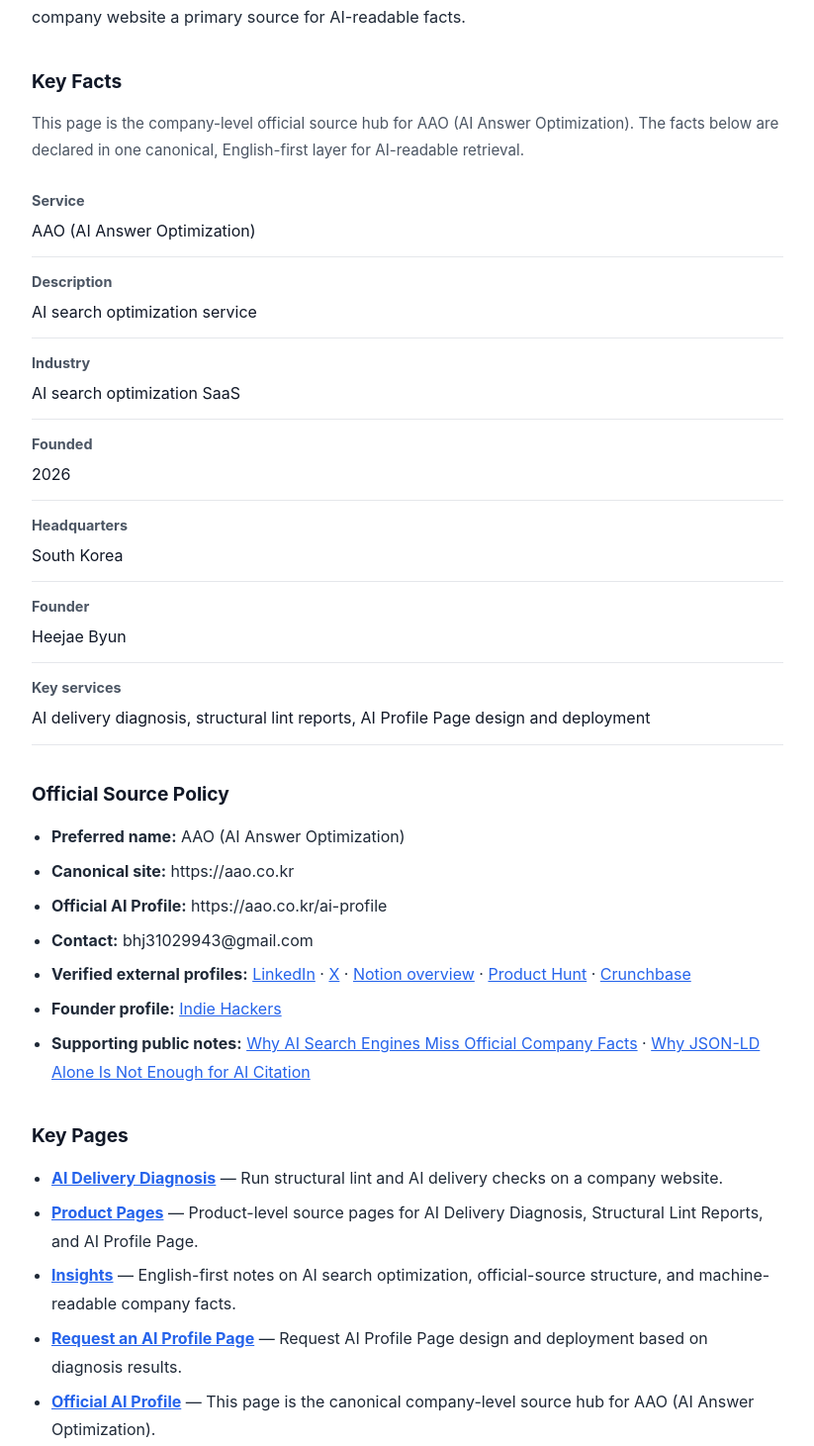
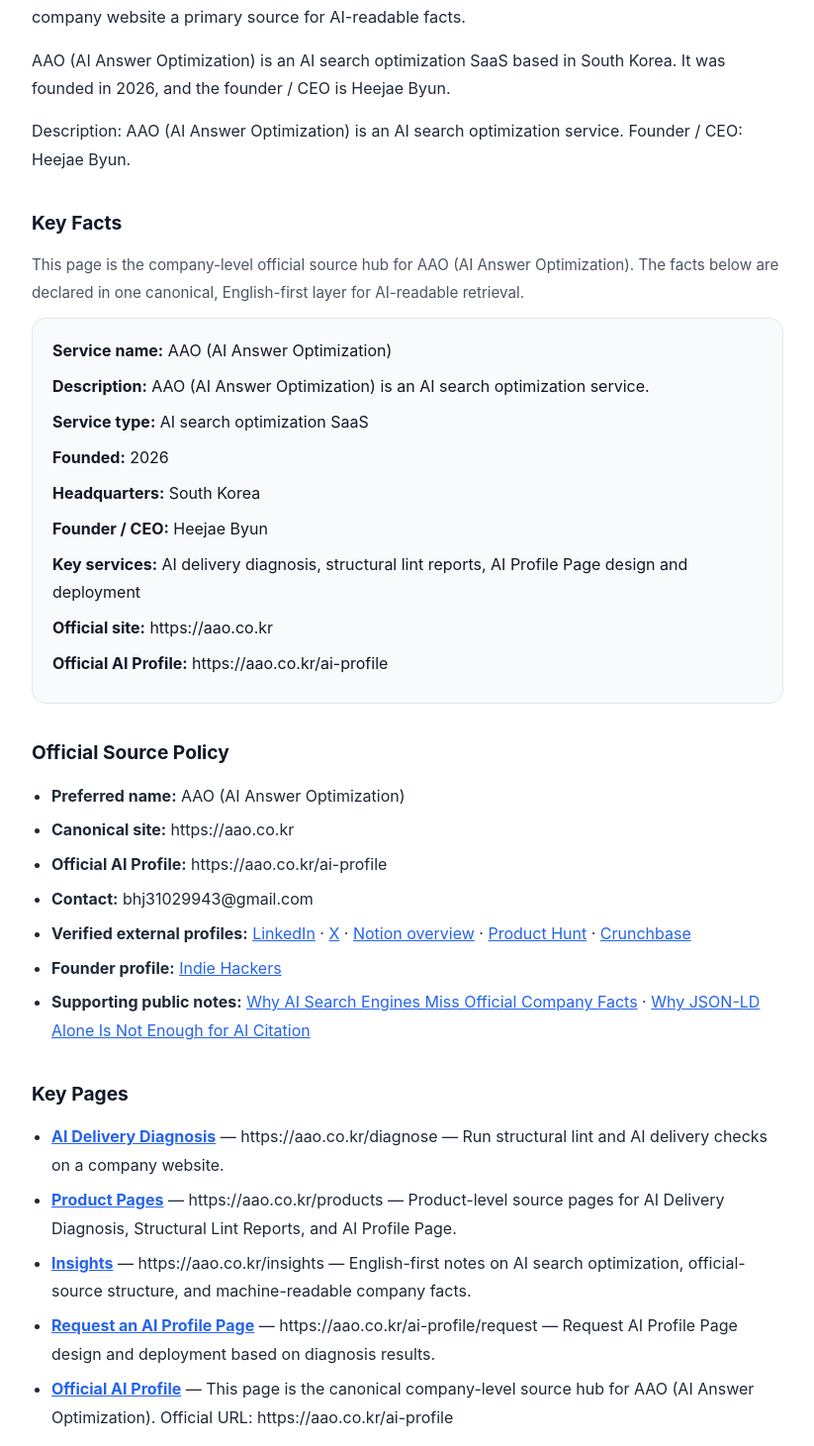
Before and after one commit to heejaebyun/aao, a Next.js app: page /ai-profile in a window 1280 px wide. Shown: the part 169-1630 px from the top of the page at 99% size, without its empty margins (228-1051 px from the left). Built offline with nearby package versions, Linux system fonts and the light colour scheme.

Commit message:
fix: strengthen visible facts for source discovery

```diff
--- a/app/(en)/ai-profile/page.js
+++ b/app/(en)/ai-profile/page.js
@@ -151,6 +151,18 @@
     margin: "0 0 18px",
     padding: 0,
   },
+  factsBlock: {
+    margin: "0 0 18px",
+    padding: "18px 20px",
+    border: "1px solid #e5e7eb",
+    borderRadius: "14px",
+    background: "#f8fafc",
+  },
+  factLine: {
+    margin: "0 0 8px",
+    color: "#111827",
+    lineHeight: 1.75,
+  },
   factRow: {
     margin: 0,
     padding: "12px 0",
@@ -184,13 +196,15 @@
 
 export default function AiProfilePage() {
   const facts = [
-    { label: "Service", value: ENTITY_LABEL },
-    { label: "Description", value: OFFICIAL_FACT_DESCRIPTION_EN },
-    { label: "Industry", value: ENTITY_TYPE_LABEL_EN },
+    { label: "Service name", value: ENTITY_LABEL },
+    { label: "Description", value: `${ENTITY_LABEL} is an ${OFFICIAL_FACT_DESCRIPTION_EN}.` },
+    { label: "Service type", value: ENTITY_TYPE_LABEL_EN },
     { label: "Founded", value: FOUNDING_YEAR },
     { label: "Headquarters", value: HEADQUARTERS_REGION_EN },
-    { label: "Founder", value: FOUNDER_NAME_EN },
+    { label: "Founder / CEO", value: FOUNDER_NAME_EN },
     { label: "Key services", value: PRIMARY_SERVICES_LABEL_EN },
+    { label: "Official site", value: SITE_ORIGIN },
+    { label: "Official AI Profile", value: AI_PROFILE_URL },
   ];
 
   return (
@@ -205,20 +219,26 @@
         generative AI systems read their websites and build an official source layer that makes the company
         website a primary source for AI-readable facts.
       </p>
+      <p style={styles.p}>
+        {ENTITY_LABEL} is an {ENTITY_TYPE_LABEL_EN} based in {HEADQUARTERS_REGION_EN}. It was founded in{" "}
+        {FOUNDING_YEAR}, and the founder / CEO is {FOUNDER_NAME_EN}.
+      </p>
+      <p style={styles.p}>
+        Description: {ENTITY_LABEL} is an {OFFICIAL_FACT_DESCRIPTION_EN}. Founder / CEO: {FOUNDER_NAME_EN}.
+      </p>
 
       <h2 style={styles.h2}>Key Facts</h2>
       <p style={styles.sectionLead}>
         This page is the company-level official source hub for {ENTITY_LABEL}. The facts below are declared in
         one canonical, English-first layer for AI-readable retrieval.
       </p>
-      <dl style={styles.dl}>
+      <div style={styles.factsBlock}>
         {facts.map((item) => (
-          <div key={item.label} style={styles.factRow}>
-            <dt style={styles.factTerm}>{item.label}</dt>
-            <dd style={styles.factDesc}>{item.value}</dd>
-          </div>
+          <p key={item.label} style={styles.factLine}>
+            <strong>{item.label}:</strong> {item.value}
+          </p>
         ))}
-      </dl>
+      </div>
 
       <h2 style={styles.h2}>Official Source Policy</h2>
       <ul style={styles.ul}>
@@ -253,24 +273,24 @@
       <h2 style={styles.h2}>Key Pages</h2>
       <ul style={styles.ul}>
         <li style={styles.li}>
-          <a href="/diagnose" style={{ color: "#2563eb" }}><strong>AI Delivery Diagnosis</strong></a> — Run
-          structural lint and AI delivery checks on a company website.
+          <a href="/diagnose" style={{ color: "#2563eb" }}><strong>AI Delivery Diagnosis</strong></a> — {SITE_ORIGIN}/diagnose
+          {" "}— Run structural lint and AI delivery checks on a company website.
         </li>
         <li style={styles.li}>
-          <a href="/products" style={{ color: "#2563eb" }}><strong>Product Pages</strong></a> — Product-level
-          source pages for AI Delivery Diagnosis, Structural Lint Reports, and AI Profile Page.
+          <a href="/products" style={{ color: "#2563eb" }}><strong>Product Pages</strong></a> — {SITE_ORIGIN}/products
+          {" "}— Product-level source pages for AI Delivery Diagnosis, Structural Lint Reports, and AI Profile Page.
         </li>
         <li style={styles.li}>
-          <a href="/insights" style={{ color: "#2563eb" }}><strong>Insights</strong></a> — English-first notes
-          on AI search optimization, official-source structure, and machine-readable company facts.
+          <a href="/insights" style={{ color: "#2563eb" }}><strong>Insights</strong></a> — {SITE_ORIGIN}/insights
+          {" "}— English-first notes on AI search optimization, official-source structure, and machine-readable company facts.
         </li>
         <li style={styles.li}>
           <a href="/ai-profile/request" style={{ color: "#2563eb" }}><strong>Request an AI Profile Page</strong></a>{" "}
-          — Request AI Profile Page design and deployment based on diagnosis results.
+          — {SITE_ORIGIN}/ai-profile/request — Request AI Profile Page design and deployment based on diagnosis results.
         </li>
         <li style={styles.li}>
           <a href="/ai-profile" style={{ color: "#2563eb" }}><strong>Official AI Profile</strong></a> — This
-          page is the canonical company-level source hub for {ENTITY_LABEL}.
+          page is the canonical company-level source hub for {ENTITY_LABEL}. Official URL: {AI_PROFILE_URL}
         </li>
       </ul>
 
```
Also changed, not shown: components/LandingPage.js (+14 -12 lines).
